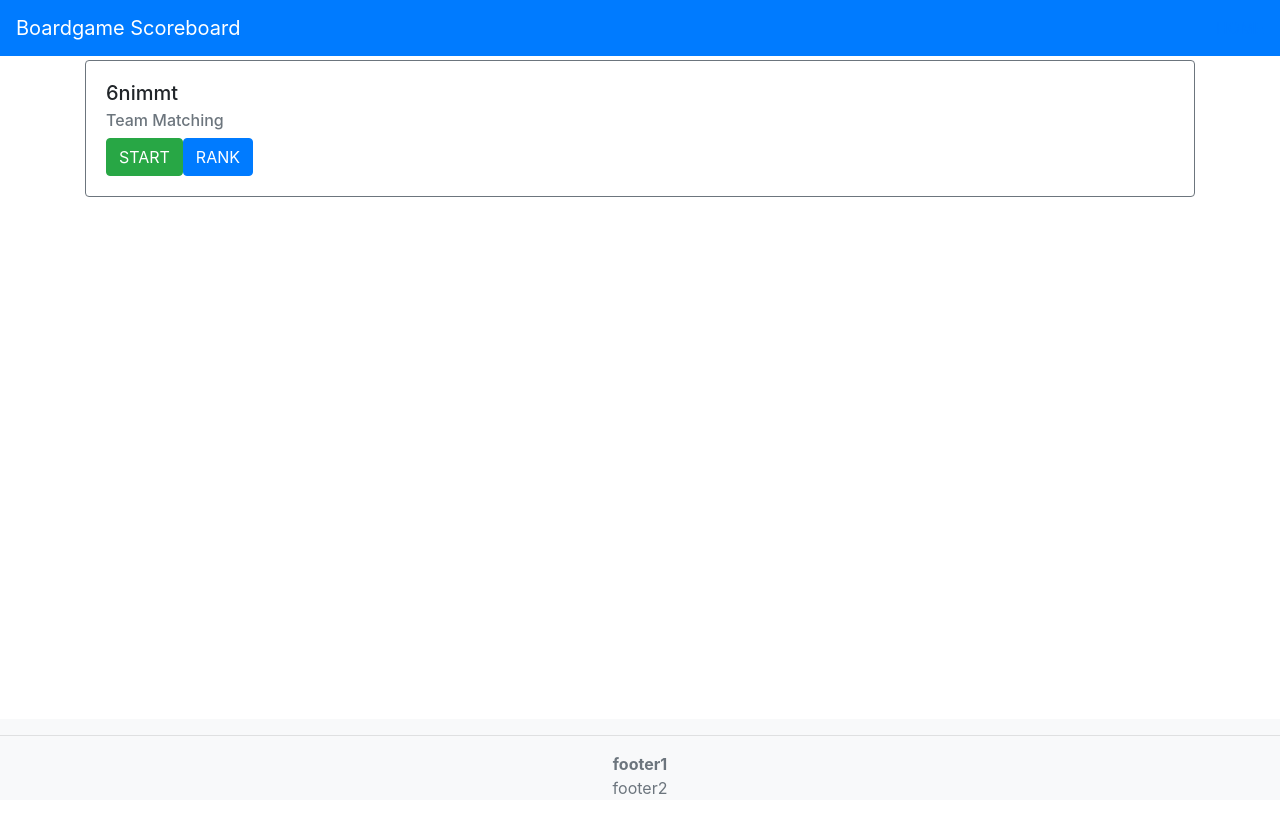
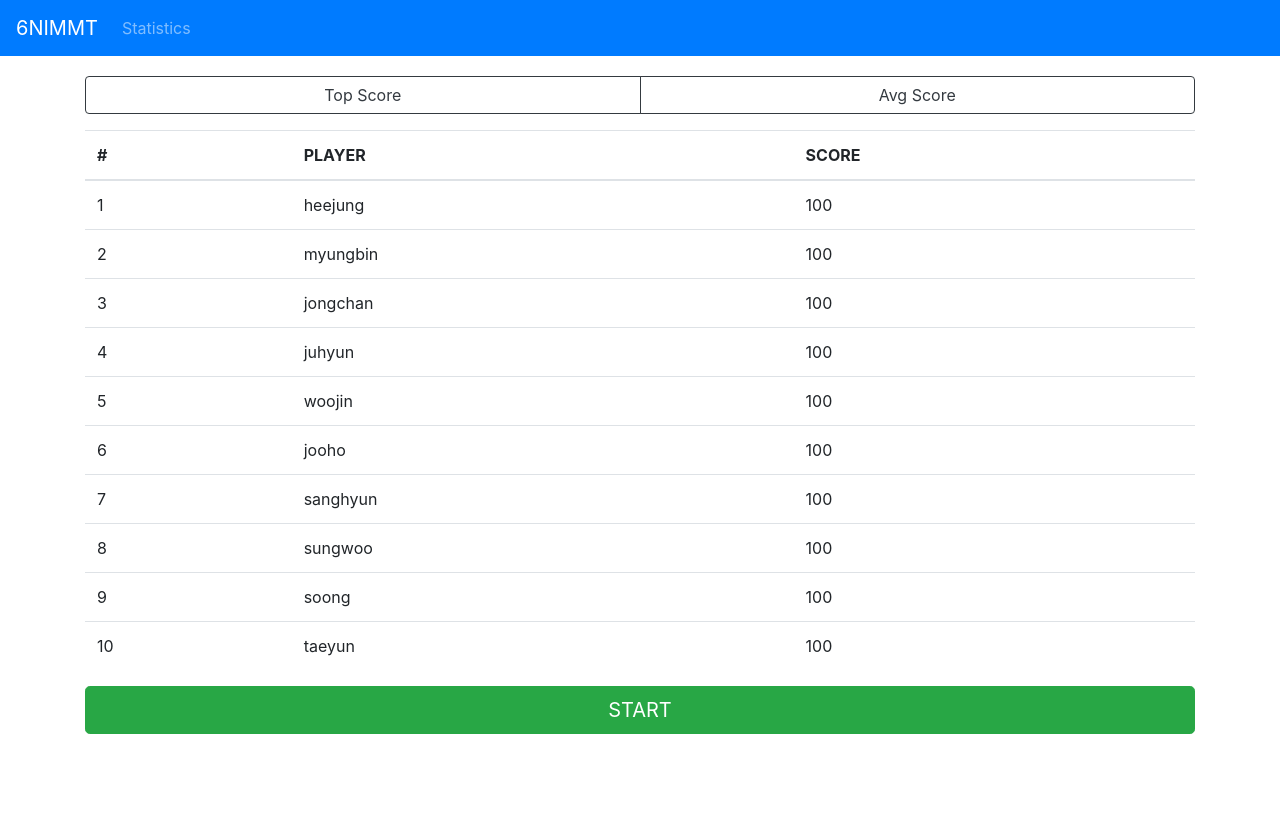
Before and after one commit to myungbinkim/BoardGameScoreBoard, a React app: page / in a window 1280 px wide. Before the commit the page ends 800 px from the top, so only its background shows below. Built offline with nearby package versions, Linux system fonts and the light colour scheme.

Commit message:
Edit Home Screens, Header & Rank screens

```diff
--- a/src/App.jsx
+++ b/src/App.jsx
@@ -6,12 +6,10 @@ import Home from './screens/Home';
 import Participatant from './screens/Participatant';
 import TeamMatching from './screens/TeamMatching';
 import ScoreBoard from './screens/ScoreBoard';
-import Rank from './screens/Rank';
+import Statistics from './screens/Statistics';
 import GameOver from './screens/GameOver';
 
 import Header from './components/Header';
-import Footer from './components/Footer';
-
 
 export default function App() {
   return (
@@ -31,15 +29,14 @@ export default function App() {
           <Route path="/score-board">
             <ScoreBoard />
           </Route>
-          <Route path="/rank">
-            <Rank />
+          <Route path="/statistics">
+            <Statistics />
           </Route>
           <Route path="/game-over">
             <GameOver />
           </Route>
         </Switch>
       </Container>
-      <Footer />
     </BrowserRouter>
   );
 }
--- a/src/components/Header.jsx
+++ b/src/components/Header.jsx
@@ -1,16 +1,14 @@
 import * as React from 'react';
 import Navbar from 'react-bootstrap/Navbar';
-import { Link } from 'react-router-dom';
+import Nav from 'react-bootstrap/Nav';
 
 export default function Header() {
   return (
     <Navbar fixed="top" bg="primary" variant="dark">
-      <Navbar.Brand> Boardgame Scoreboard </Navbar.Brand>
-      <Navbar.Collapse className="justify-content-end">
-        <Link to="/">
-          HOME
-        </Link>
-      </Navbar.Collapse>
+      <Navbar.Brand href="/"> 6NIMMT </Navbar.Brand>
+      <Nav className="mr-auto">
+        <Nav.Link href="/rank">Statistics</Nav.Link>
+      </Nav>
     </Navbar>
   );
 }
--- a/src/screens/Rank.jsx
+++ b/src/components/Rank.jsx
@@ -21,9 +21,8 @@ const Rank = () => {
   return (
     <div>
       <ButtonGroup className="my-3 w-100">
-        <Button variant="outline-dark" className="w-100" onClick={() => setRank(1)}>Single</Button>
-        <Button variant="outline-dark" className="w-100" onClick={() => setRank(2)}>Duo</Button>
-        <Button variant="outline-dark" className="w-100" onClick={() => setRank(3)}>Trio</Button>
+        <Button variant="outline-dark" className="w-100" onClick={() => setRank(1)}>Top Score</Button>
+        <Button variant="outline-dark" className="w-100" onClick={() => setRank(2)}>Avg Score</Button>
       </ButtonGroup>
       <Table>
         <thead>
--- a/src/screens/Home.jsx
+++ b/src/screens/Home.jsx
@@ -1,25 +1,16 @@
 import React from 'react';
-import Card from 'react-bootstrap/Card';
 import Button from 'react-bootstrap/Button';
 import { Link } from 'react-router-dom';
 
+import Rank from '../components/Rank';
+
 export default function Home() {
   return (
-    <>
-      <Card border="secondary" className="mt-3">
-        <Card.Body>
-          <Card.Title>6nimmt</Card.Title>
-          <Card.Subtitle className="mb-2 text-muted">
-            Team Matching
-          </Card.Subtitle>
-          <Link to="/participatant">
-            <Button variant="success">START</Button>
-          </Link>
-          <Link to="/rank">
-            <Button variant="primary">RANK</Button>
-          </Link>
-        </Card.Body>
-      </Card>
-    </>
+    <div>
+      <Rank />
+      <Link to="/participatant">
+        <Button variant="success" size="lg" block>START</Button>
+      </Link>
+    </div>
   );
 }
--- /dev/null
+++ b/src/screens/Statistics.jsx
@@ -0,0 +1,7 @@
+import React from 'react';
+
+const Statistics = () => (
+  <div />
+);
+
+export default Statistics;
```
